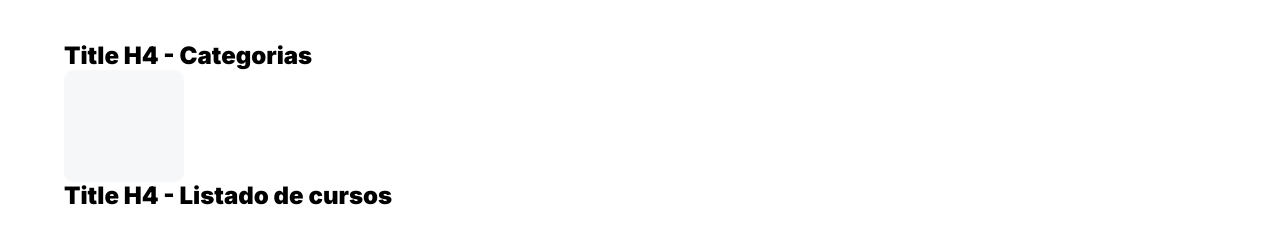
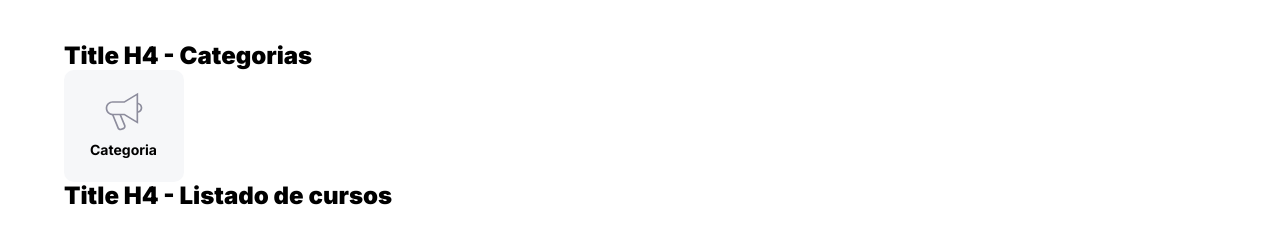
Before and after one commit to jcvegab/crashcourse-frontend, a Next.js app: page / in a window 1280 px wide. Shown: the part 388-620 px from the top of the page. Built offline with nearby package versions, Linux system fonts and the light colour scheme.

Commit message:
Set Category card component and update component tags on JSX to increase readability

```diff
--- a/components/UI/CategoryCard.js
+++ b/components/UI/CategoryCard.js
@@ -1,6 +1,7 @@
 import styled from 'styled-components';
+import Image from 'next/image';
 
-const CategoryCard = styled.div`
+const CategoryCardContainer = styled.div`
   width: 120px;
   height: 112px;
   padding: 22px 26px;
@@ -10,6 +11,17 @@ const CategoryCard = styled.div`
   font-weight: 700;
   font-size: 14px;
   line-height: 20px;
+  display: flex;
+  flex-direction: column;
+  justify-content: center;
+  gap: 8px;
 `;
 
-export default CategoryCard;
+export default function CategoryCard() {
+  return (
+    <CategoryCardContainer>
+      <Image height={40} width={40} src="/icons/category-icon.svg" />
+      <p>Categoria</p>
+    </CategoryCardContainer>
+  );
+}
--- a/components/layouts/Categories.js
+++ b/components/layouts/Categories.js
@@ -5,7 +5,7 @@ export default function Categories() {
   return (
     <section>
       <StyledH4>Title H4 - Categorias</StyledH4>
-      <CategoryCard></CategoryCard>
+      <CategoryCard />
     </section>
   );
 }
--- a/components/layouts/Header.js
+++ b/components/layouts/Header.js
@@ -11,7 +11,7 @@ const HeaderTemplate = styled.header`
 export default function Header() {
   return (
     <HeaderTemplate>
-      <Logo></Logo>
+      <Logo />
       <StyledButton ghost>Regístrate gratis</StyledButton>
     </HeaderTemplate>
   );
--- a/components/layouts/Main.js
+++ b/components/layouts/Main.js
@@ -5,9 +5,9 @@ import CoursesList from '../layouts/CoursesList';
 export default function Main() {
   return (
     <>
-      <CallToAction></CallToAction>
-      <Categories></Categories>
-      <CoursesList></CoursesList>
+      <CallToAction />
+      <Categories />
+      <CoursesList />
     </>
   );
 }
```
Also changed, not shown: public/icons/category-icon.svg (added).
